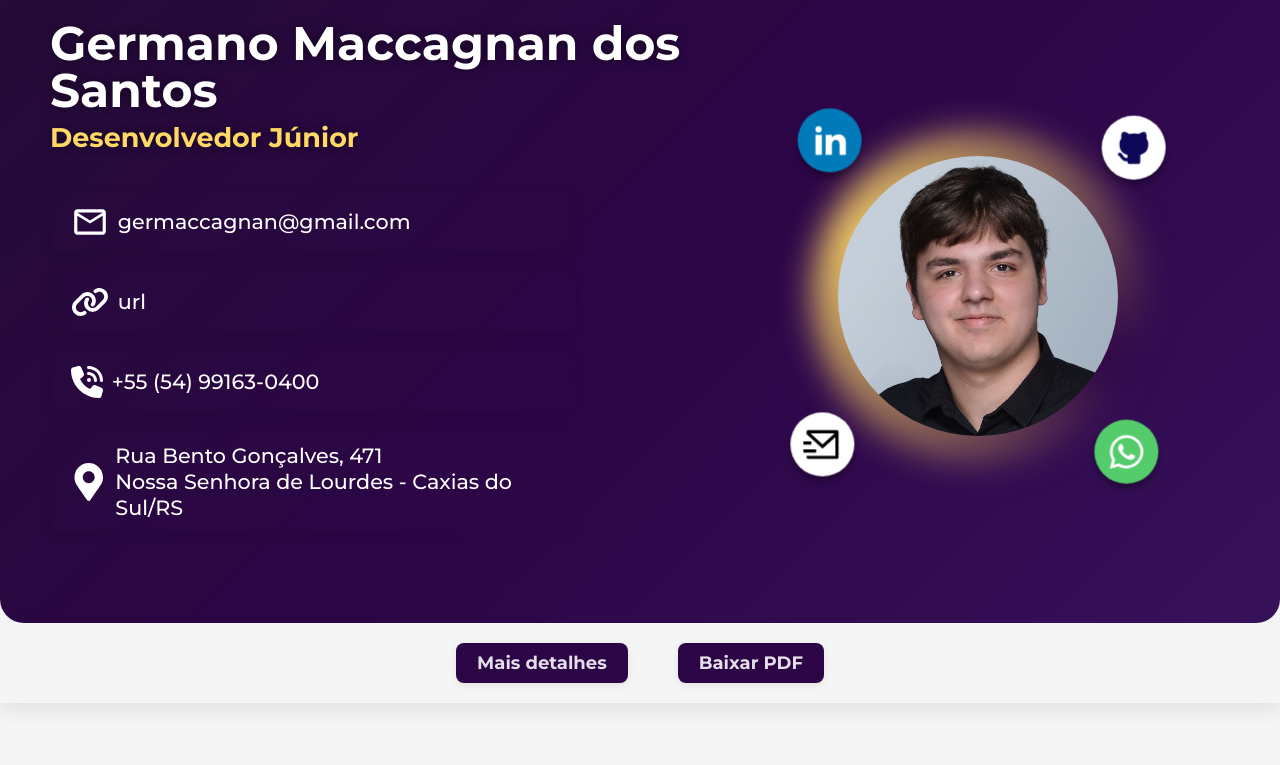
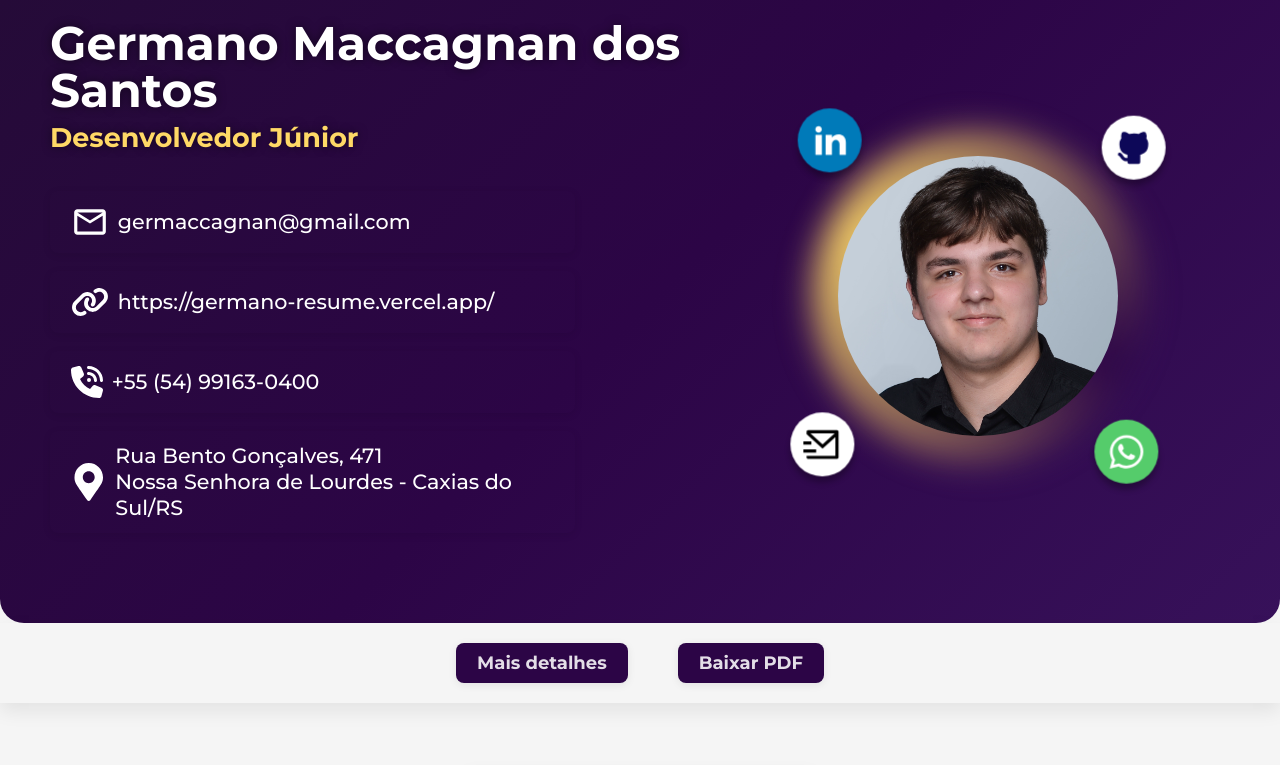
Before and after one commit to GerMacca/My-Resume, a React (Vite) app: page / in a window 1280 px wide. Shown: the top 765 px of the page. Built offline with nearby package versions, Linux system fonts and the light colour scheme; some icons are missing.

Commit message:
URL copytool

```diff
--- a/src/Components/Header/ProfileInfos/ProfileInfos.jsx
+++ b/src/Components/Header/ProfileInfos/ProfileInfos.jsx
@@ -21,9 +21,9 @@ export default function ProfileInfos() {
                     <p>germaccagnan@gmail.com</p>
                 </button>
 
-                <button className='ctt-item' onClick={(e) => handleCopy(e, 'Url')}>
+                <button className='ctt-item' onClick={(e) => handleCopy(e, 'https://germano-resume.vercel.app')}>
                     <FaLink size={38} className='icon' />
-                    <p>url</p>
+                    <p>https://germano-resume.vercel.app/</p>
                 </button>
 
                 <button className='ctt-item' onClick={(e) => handleCopy(e, '+55 54 991630400')}>
```
